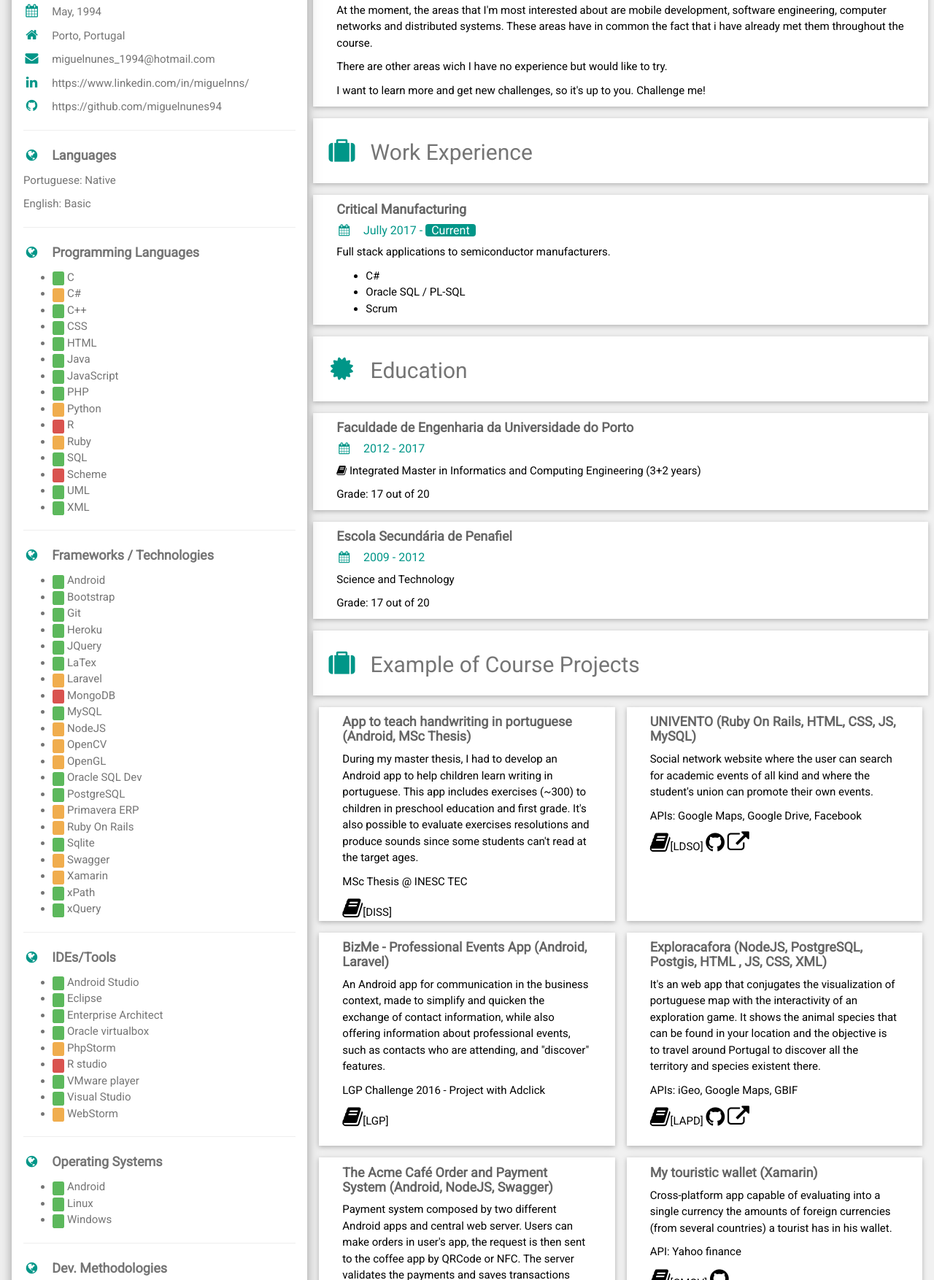
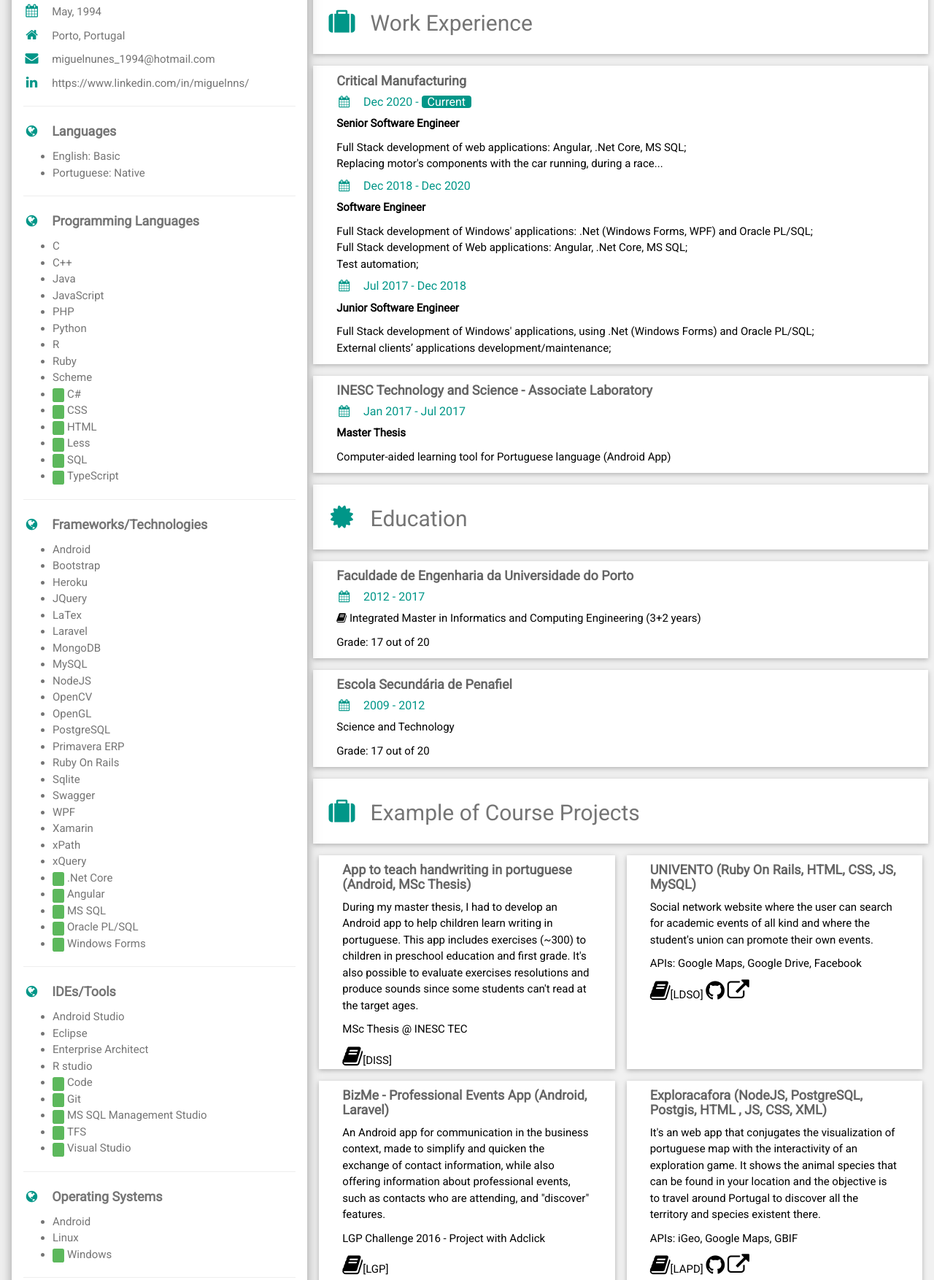
Before and after one commit to miguelnunes94/miguelnunes94.github.io, a plain HTML site: page index.html in a window 1280 px wide. Shown: the part 370-2124 px from the top of the page at 73% size. Drawn offline with nearby package versions, Linux system fonts and the light colour scheme.

Commit message:
Update index.html

```diff
--- a/index.html
+++ b/index.html
@@ -2,7 +2,7 @@
 <html>
 <head>
     <title>Miguel Nunes</title>
-    <link rel="shortcut icon" href="assets/1.jpg">
+    <link rel="shortcut icon" href="https://media-exp1.licdn.com/dms/image/C4D03AQG5Bt3BX785gQ/profile-displayphoto-shrink_800_800/0/1583439950720?e=1619049600&v=beta&t=fCY7Wh3e9WoI8DR-BCSxjW8bhPWtG8AUHNPVrOAiRgw">
     <meta charset="UTF-8">
     <meta name="viewport" content="width=device-width, initial-scale=1">
     <link href="https://maxcdn.bootstrapcdn.com/bootstrap/3.3.7/css/bootstrap.min.css" rel="stylesheet"
@@ -29,7 +29,7 @@
 
             <div class="w3-white w3-text-grey w3-card-4">
                 <div class="w3-display-container">
-                    <img src="assets/1.jpg" style="width:100%" alt="Avatar">
+                    <img src="https://media-exp1.licdn.com/dms/image/C4D03AQG5Bt3BX785gQ/profile-displayphoto-shrink_800_800/0/1583439950720?e=1619049600&v=beta&t=fCY7Wh3e9WoI8DR-BCSxjW8bhPWtG8AUHNPVrOAiRgw" style="width:100%" alt="Avatar">
                     <div class="w3-display-bottomleft w3-container w3-text-black">
                         <h2 style="color: white">Miguel Nunes</h2>
                     </div>
@@ -47,74 +47,78 @@
                             href="https://www.linkedin.com/in/miguelnns/">https://www.linkedin.com/in/miguelnns/</a>
                     </p>
 
-                    <p><i class="fa fa-github fa-fw w3-margin-right w3-large w3-text-teal" aria-hidden="true"></i><a
-                            href="https://github.com/miguelnunes94">https://github.com/miguelnunes94</a></p>
                     <!--<p><i class="fa fa-phone fa-fw w3-margin-right w3-large w3-text-teal"></i>1224435534</p>-->
 
                     <hr>
                     <p class="w3-large w3-text-theme"><b><i class="fa fa-globe fa-fw w3-margin-right w3-text-teal"></i>Languages</b>
                     </p>
-                    <p>Portuguese: Native</p>
-                    <p>English: Basic</p>
+                    <ul>
+                        <li>Portuguese: Native</li>
+                        <li>English: Basic</li>
+                    </ul>
                     <hr>
                     <p class="w3-large w3-text-theme"><b><i class="fa fa-globe fa-fw w3-margin-right w3-text-teal"></i>Programming
                         Languages</b></p>
                     <ul>
-                        <li><p class="label label-success">&nbsp;</p>&nbsp;Java</li>
-                        <li><p class="label label-success">&nbsp;</p>&nbsp;C++</li>
                         <li><p class="label label-success">&nbsp;</p>&nbsp;SQL</li>
-                        <li><p class="label label-success">&nbsp;</p>&nbsp;JavaScript</li>
-                        <li><p class="label label-success">&nbsp;</p>&nbsp;PHP</li>
+                        <li><p class="label label-success">&nbsp;</p>&nbsp;C#</li>
                         <li><p class="label label-success">&nbsp;</p>&nbsp;HTML</li>
+                        <li><p class="label label-success">&nbsp;</p>&nbsp;TypeScript</li>
                         <li><p class="label label-success">&nbsp;</p>&nbsp;CSS</li>
-                        <li><p class="label label-success">&nbsp;</p>&nbsp;C</li>
-                        <li><p class="label label-warning">&nbsp;</p>&nbsp;Ruby</li>
-                        <li><p class="label label-warning">&nbsp;</p>&nbsp;C#</li>
-                        <li><p class="label label-danger">&nbsp;</p>&nbsp;R</li>
-                        <li><p class="label label-warning">&nbsp;</p>&nbsp;Python</li>
-                        <li><p class="label label-success">&nbsp;</p>&nbsp;UML</li>
-                        <li><p class="label label-success">&nbsp;</p>&nbsp;XML</li>
-                        <li><p class="label label-danger">&nbsp;</p>&nbsp;Scheme</li>
+                        <li><p class="label label-success">&nbsp;</p>&nbsp;Less</li>
+                        <li>Java</li>
+                        <li>C++</li>
+                        <li>JavaScript</li>
+                        <li>PHP</li>
+                        <li>C</li>
+                        <li>Ruby</li>
+                        <li>R</li>
+                        <li>Python</li>
+                        <li>Scheme</li>
                     </ul>
                     <hr>
-                    <p class="w3-large w3-text-theme"><b><i class="fa fa-globe fa-fw w3-margin-right w3-text-teal"></i>Frameworks / Technologies</b>
+                    <p class="w3-large w3-text-theme"><b><i class="fa fa-globe fa-fw w3-margin-right w3-text-teal"></i>Frameworks/Technologies</b>
                     </p>
                     <ul>
-                        <li><p class="label label-success">&nbsp;</p>&nbsp;JQuery</li>
-                        <li><p class="label label-success">&nbsp;</p>&nbsp;Bootstrap</li>
-                        <li><p class="label label-success">&nbsp;</p>&nbsp;Android</li>
-                        <li><p class="label label-warning">&nbsp;</p>&nbsp;Xamarin</li>
-                        <li><p class="label label-warning">&nbsp;</p>&nbsp;Ruby On Rails</li>
-                        <li><p class="label label-warning">&nbsp;</p>&nbsp;Laravel</li>
-                        <li><p class="label label-warning">&nbsp;</p>&nbsp;NodeJS</li>
-                        <li><p class="label label-success">&nbsp;</p>&nbsp;MySQL</li>
-                        <li><p class="label label-success">&nbsp;</p>&nbsp;Oracle SQL Dev</li>
-                        <li><p class="label label-danger">&nbsp;</p>&nbsp;MongoDB</li>
-                        <li><p class="label label-success">&nbsp;</p>&nbsp;PostgreSQL</li>
-                        <li><p class="label label-success">&nbsp;</p>&nbsp;Sqlite</li>
-                        <li><p class="label label-success">&nbsp;</p>&nbsp;Git</li>
-                        <li><p class="label label-success">&nbsp;</p>&nbsp;Heroku</li>
-                        <li><p class="label label-warning">&nbsp;</p>&nbsp;OpenCV</li>
-                        <li><p class="label label-warning">&nbsp;</p>&nbsp;OpenGL</li>
-                        <li><p class="label label-warning">&nbsp;</p>&nbsp;Swagger</li>
-                        <li><p class="label label-warning">&nbsp;</p>&nbsp;Primavera ERP</li>
-                        <li><p class="label label-success">&nbsp;</p>&nbsp;LaTex</li>
-                        <li><p class="label label-success">&nbsp;</p>&nbsp;xPath</li>
-                        <li><p class="label label-success">&nbsp;</p>&nbsp;xQuery</li>
+                        <li><p class="label label-success">&nbsp;</p>&nbsp;Angular</li>
+                        <li><p class="label label-success">&nbsp;</p>&nbsp;Oracle PL/SQL</li>
+                        <li><p class="label label-success">&nbsp;</p>&nbsp;MS SQL</li>
+                        <li><p class="label label-success">&nbsp;</p>&nbsp;.Net Core</li>
+                        <li><p class="label label-success">&nbsp;</p>&nbsp;Windows Forms</li>
+                        <li>WPF</li>
+                        <li>JQuery</li>
+                        <li>Bootstrap</li>
+                        <li>Android</li>
+                        <li>Xamarin</li>
+                        <li>Ruby On Rails</li>
+                        <li>Laravel</li>
+                        <li>NodeJS</li>
+                        <li>MySQL</li>
+                        <li>MongoDB</li>
+                        <li>PostgreSQL</li>
+                        <li>Sqlite</li>
+                        <li>Heroku</li>
+                        <li>OpenCV</li>
+                        <li>OpenGL</li>
+                        <li>Swagger</li>
+                        <li>Primavera ERP</li>
+                        <li>LaTex</li>
+                        <li>xPath</li>
+                        <li>xQuery</li>
                     </ul>
                     <hr>
                     <p class="w3-large w3-text-theme"><b><i class="fa fa-globe fa-fw w3-margin-right w3-text-teal"></i>IDEs/Tools</b>
                     </p>
                     <ul>
                         <li><p class="label label-success">&nbsp;</p>&nbsp;Visual Studio</li>
-                        <li><p class="label label-success">&nbsp;</p>&nbsp;Android Studio</li>
-                        <li><p class="label label-success">&nbsp;</p>&nbsp;Eclipse</li>
-                        <li><p class="label label-warning">&nbsp;</p>&nbsp;PhpStorm</li>
-                        <li><p class="label label-warning">&nbsp;</p>&nbsp;WebStorm</li>
-                        <li><p class="label label-danger">&nbsp;</p>&nbsp;R studio</li>
-                        <li><p class="label label-success">&nbsp;</p>&nbsp;Enterprise Architect</li>
-                        <li><p class="label label-success">&nbsp;</p>&nbsp;Oracle virtualbox</li>
-                        <li><p class="label label-success">&nbsp;</p>&nbsp;VMware player</li>
+                        <li><p class="label label-success">&nbsp;</p>&nbsp;Code</li>
+                        <li><p class="label label-success">&nbsp;</p>&nbsp;MS SQL Management Studio</li>
+                        <li><p class="label label-success">&nbsp;</p>&nbsp;Git</li>
+                        <li><p class="label label-success">&nbsp;</p>&nbsp;TFS</li>
+                        <li>Android Studio</li>
+                        <li>Eclipse</li>
+                        <li>R studio</li>
+                        <li>Enterprise Architect</li>
                     </ul>
                     <hr>
                     <p class="w3-large w3-text-theme"><b><i class="fa fa-globe fa-fw w3-margin-right w3-text-teal"></i>Operating
@@ -122,8 +126,8 @@
                     </p>
                     <ul>
                         <li><p class="label label-success">&nbsp;</p>&nbsp;Windows</li>
-                        <li><p class="label label-success">&nbsp;</p>&nbsp;Linux</li>
-                        <li><p class="label label-success">&nbsp;</p>&nbsp;Android</li>
+                        <li>Linux</li>
+                        <li>Android</li>
                     </ul>
                     <hr>
                     <p class="w3-large w3-text-theme"><b><i class="fa fa-globe fa-fw w3-margin-right w3-text-teal"></i>Dev.
@@ -131,17 +135,13 @@
                     </p>
                     <ul>
                         <li><p class="label label-success">&nbsp;</p>&nbsp;Scrum</li>
-                        <li><p class="label label-warning">&nbsp;</p>&nbsp;XP</li>
-                        <li><p class="label label-danger">&nbsp;</p>&nbsp;Lean</li>
-                        <li><p class="label label-danger">&nbsp;</p>&nbsp;Mob programming</li>
-                        <li><p class="label label-success">&nbsp;</p>&nbsp;Waterfall</li>
+                        <li><p class="label label-success">&nbsp;</p>&nbsp;Kanban</li>
+                        <li>XP</li>
+                        <li>Lean</li>
+                        <li>Mob programming</li>
+                        <li>Waterfall</li>
 
                     </ul>
-                    <hr>
-                    Usage degree:
-                    <p class="label label-success">Frequently</p>&nbsp;
-                    <p class="label label-warning">Occasionally</p>&nbsp;
-                    <p class="label label-danger">Rarely</p>&nbsp;
                     <hr>
                     <p class="w3-large w3-text-theme"><b><i class="fa fa-globe fa-fw w3-margin-right w3-text-teal"></i>Other
                         skills</b>
@@ -168,29 +168,25 @@
             <div class="w3-container">
                 <h5 class="w3-opacity"><b>Background</b></h5>
                 <p>
-                    Hi, my name is Miguel Nunes and I'm 23 years old. I have a master's degree in Informatics and Computing Engineering
-                    by FEUP.
+                    Hi, I'm Miguel Nunes, the Software Engineer.
                 </p>
 
                 <p>
-                    As far as I can remember, I have always been in love with cars and, later, with computers too. So the
-                    decision between mechanical engineer and software engineer wasn't easy but one thing was clear - I
-                    wanted to be an engineer. I'm very happy with my decision because I love technology and all that
-                    it makes possible, and cars are becoming big computers with some mechanical parts, so it's possible
-                    to work in both worlds.
+                    As far as I can remember, I have always been in love with cars and, later, with computers too.
+                    So the decision between mechanical engineer and software engineer wasn't easy but one thing was clear - I wanted to be an engineer.
+                    I'm very happy with my decision because I love technology and all that it makes possible,
+                    and cars are becoming big computers with some mechanical parts, so it's possible to work in both worlds.
+                    <br/>
+                    So, I took a master's degree in Informatics and Computing Engineering at FEUP and I'm currently working as Software Engineer.
                 </p>
             </div>
         </div>
-        <div class="w3-container w3-card-2 w3-white w3-margin-bottom w3-rest">
+        <!-- <div class="w3-container w3-card-2 w3-white w3-margin-bottom w3-rest">
             <div class="w3-container">
                 <h5 class="w3-opacity"><b>Interests</b></h5>
-                <p>At the moment, the areas that I'm most interested about are mobile development, software
-                    engineering, computer networks and distributed systems. These areas have in
-                    common the fact that i have already met them throughout the course.
-                <p>There are other areas wich I have no experience but would like to try.</p>
-                <p>I want to learn more and get new challenges, so it's up to you. Challenge me!</p>
+                <p></p>
             </div>
-        </div>
+        </div> -->
 
         <div class="w3-container w3-card-2 w3-white w3-margin-bottom w3-rest">
             <h2 class="w3-text-grey w3-padding-16"><i
@@ -199,14 +195,31 @@
         <div class="w3-container w3-card-2 w3-white w3-margin-bottom w3-rest">
             <div class="w3-container">
                 <h5 class="w3-opacity"><b>Critical Manufacturing</b></h5>
-                <h6 class="w3-text-teal"><i class="fa fa-calendar fa-fw w3-margin-right"></i>Jully 2017 - <span
+                <h6 class="w3-text-teal"><i class="fa fa-calendar fa-fw w3-margin-right"></i>Dec 2020 - <span
                         class="w3-tag w3-teal w3-round">Current</span></h6>
-                <p>Full stack applications to semiconductor manufacturers.</p>
-                <ul>
-                    <li>C#</li>
-                    <li>Oracle SQL / PL-SQL</li>
-                    <li>Scrum</li>
-                </ul>
+                <p><b>Senior Software Engineer</b></p>
+                <p>Full Stack development of web applications: Angular, .Net Core, MS SQL;<br/>
+                    Replacing motor's components with the car running, during a race...</p>
+
+                <h6 class="w3-text-teal"><i class="fa fa-calendar fa-fw w3-margin-right"></i>Dec 2018 - Dec 2020</span></h6>
+                <p><b>Software Engineer</b></p>
+                <p>Full Stack development of Windows' applications: .Net (Windows Forms, WPF) and Oracle PL/SQL;<br/>
+                    Full Stack development of Web applications: Angular, .Net Core, MS SQL;<br/>
+                    Test automation;</p>
+
+                <h6 class="w3-text-teal"><i class="fa fa-calendar fa-fw w3-margin-right"></i>Jul 2017 - Dec 2018</span></h6>
+                <p><b>Junior Software Engineer</b></p>
+                <p>Full Stack development of Windows' applications, using .Net (Windows Forms) and Oracle PL/SQL;<br/>
+                    External clients’ applications development/maintenance;</p>
+            </div>
+        </div>
+        <div class="w3-container w3-card-2 w3-white w3-margin-bottom w3-rest">
+            <div class="w3-container">
+                <h5 class="w3-opacity"><b>INESC Technology and Science - Associate Laboratory</b></h5>
+                <h6 class="w3-text-teal"><i class="fa fa-calendar fa-fw w3-margin-right"></i>Jan 2017 - Jul 2017</span></h6>
+                <p><b>Master Thesis</b></p>
+                <p>Computer-aided learning tool for Portuguese language (Android App)</p>
+
             </div>
         </div>
 
```
